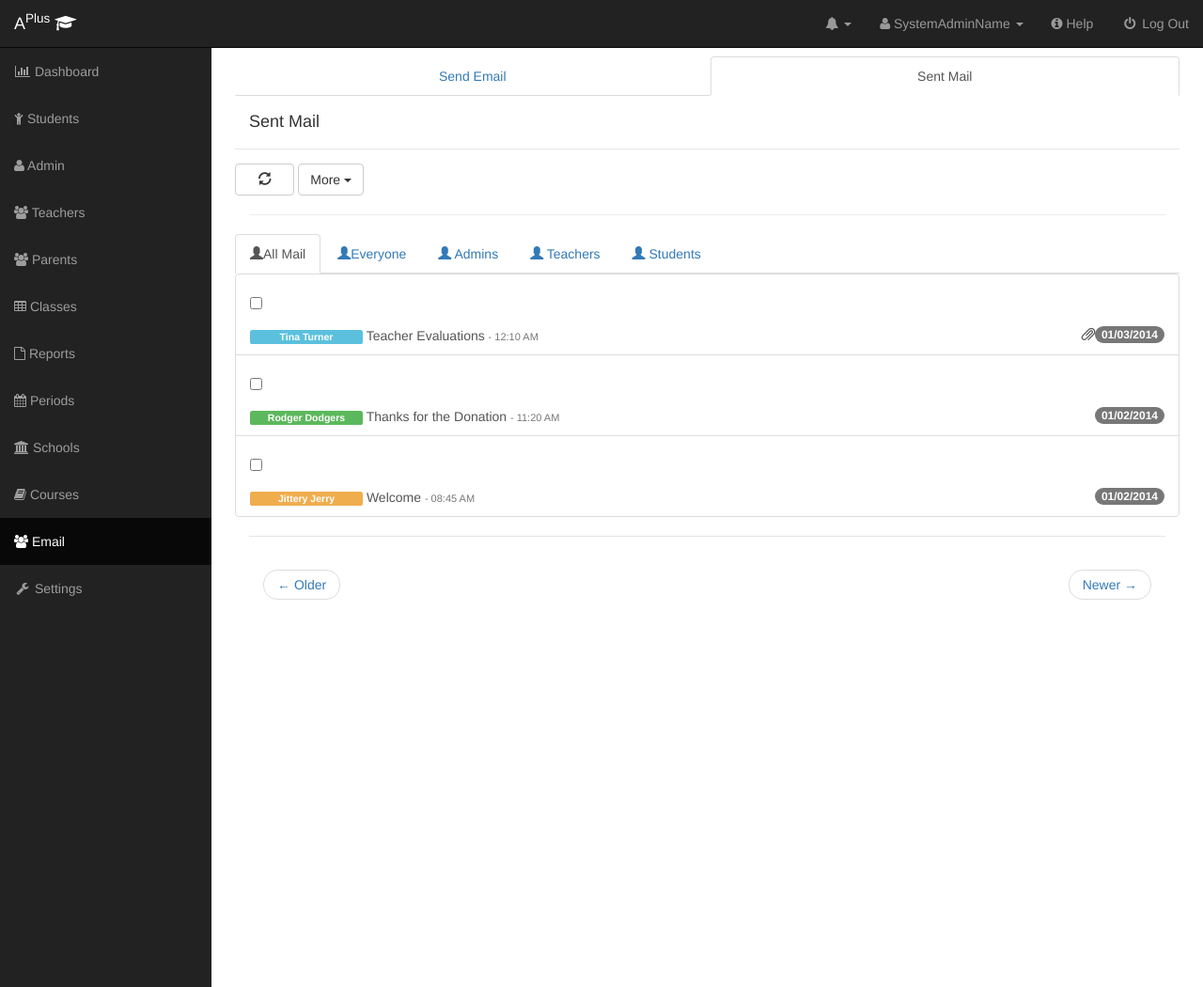
After one commit to HenryLoo/cpsc319, a Django app: template aplus/templates/messages/sent_mail.html in a window 1280 px wide. The commit adds this page. Shown: the whole page at 94% size. Run offline with Django 3.2, Linux system fonts and the light colour scheme; the template is opened without the code that fills it, so the values that code supplies are empty.

Commit message:
working on email template

```diff
--- /dev/null
+++ b/aplus/templates/messages/sent_mail.html
@@ -0,0 +1,157 @@
+{% extends 'basetemplate.html' %}
+
+{% block menu %}
+                <ul class="nav navbar-nav side-nav">
+                    <li >
+                        <a href="{% url 'statistics_page' %}"><i class="fa fa-fw fa-bar-chart"></i>  Dashboard</a>
+                    </li>
+                    <li>
+                        <a href="#"><i class="fa fa-child"></i>  Students</a>
+                    </li>
+                    <li>
+                        <a href="#"><i class="fa fa-user"></i>  Admin</a>
+                    </li>
+                    <li>
+                        <a href="#"><i class="fa fa-users"></i>  Teachers</a>
+                    </li>
+                    <li>
+                        <a href="#"><i class="fa fa-users"></i>  Parents</a>
+                    </li>
+                    <li>
+                        <a href="#"><i class="fa fa-table"></i>  Classes</a>
+                    </li>
+                    <li>
+                        <a href="#"><i class="fa fa-file-o"></i>  Reports</a>
+                    </li>
+                    <li>
+                        <a href="#"><i class="fa fa-calendar"></i>  Periods</a>
+                    </li>
+                    <li>
+                        <a href="#"><i class="fa fa-university"></i>  Schools</a>
+                    </li>
+                    <li>
+                        <a href="#"><i class="fa fa-book"></i>  Courses</a>
+                    </li>
+                    <li class="active">
+                        <a href="{% url 'send_email' %}"><i class="fa fa-users"></i>  Email</a>
+                    </li>
+                    <li>
+                        <a href="#"><i class="fa fa-fw fa-wrench"></i> Settings</a>
+                    </li>
+                </ul>
+{% endblock %}
+
+{% block body %}
+<ul class="nav nav-tabs nav-justified">
+  <li role="presentation"><a href="{% url 'send_email' %}">Send Email</a></li>
+  <li role="presentation" class="active"><a href="{% url 'sent_mail' %}">Sent Mail</a></li>
+ </li>
+</ul>
+<div class="modal-header">
+        <h4 class="modal-title">Sent Mail</h4>
+      </div>
+<div class="modal-body">
+    <div class="row">
+            <!-- Split button -->
+            <button type="button" class="btn btn-default" data-toggle="tooltip" title="Refresh">
+                &nbsp;&nbsp;&nbsp;<span class="glyphicon glyphicon-refresh"></span>&nbsp;&nbsp;&nbsp;</button>
+            <!-- Single button -->
+            <div class="btn-group">
+                <button type="button" class="btn btn-default dropdown-toggle" data-toggle="dropdown">
+                    More <span class="caret"></span>
+                </button>
+                <ul class="dropdown-menu" role="menu">
+                    <li><a href="#">Mark all as read</a></li>
+                </ul>
+        </div>
+    </div>
+    <hr>
+    <div class="row">
+                <!-- Nav tabs -->
+            <ul class="nav nav-tabs">
+                <li class="active"><a href="#home" data-toggle="tab"><span class="glyphicon glyphicon-user">
+                </span>All Mail</a></li>
+                <li><a href="#Everyone" data-toggle="tab"><span class="glyphicon glyphicon-user">
+                </span>Everyone</a></li>
+                <li><a href="#Admins" data-toggle="tab"><span class="glyphicon glyphicon-user"></span>
+                    Admins</a></li>
+                <li><a href="#Teachers" data-toggle="tab"><span class="glyphicon glyphicon-user"></span>
+                    Teachers</a></li>
+                <li><a href="#Students" data-toggle="tab"><span class="glyphicon glyphicon-user"></span>
+                    Students</a></li>
+            </ul>
+            <!-- Tab panes -->
+            <div class="tab-content">
+                <div class="tab-pane fade in active" id="home">
+                    <div class="list-group">
+                        <a href="#" class="list-group-item">
+                            <div class="checkbox">
+                                <label>
+                                    <input type="checkbox">
+                                </label>
+                                </div>
+                            <span class="name label label-info" style="min-width: 120px;
+                                display: inline-block;">Tina Turner</span> <span class="">Teacher Evaluations</span>
+                            <span class="text-muted" style="font-size: 11px;">- 12:10 AM</span> <span class="badge">01/03/2014</span> <span class="pull-right"><span class="glyphicon glyphicon-paperclip">
+                            </span></span></a><a href="#" class="list-group-item">
+                                <div class="checkbox">
+                                    <label>
+                                        <input type="checkbox">
+                                    </label>
+                                </div>
+                                <span class="name  label label-success" style="min-width: 120px;
+                                    display: inline-block;">Rodger Dodgers</span> <span class="">Thanks for the Donation</span>
+                                <span class="text-muted" style="font-size: 11px;">- 11:20 AM</span> <span class="badge">01/02/2014</span> <span class="pull-right"></span></a><a href="#" class="list-group-item read">
+                                        <div class="checkbox">
+                                            <label>
+                                                <input type="checkbox">
+                                            </label>
+                                        </div>
+                                        <span class="name  label label-warning" style="min-width: 120px;
+                                            display: inline-block;">Jittery Jerry</span> <span class="">Welcome</span>
+                                        <span class="text-muted" style="font-size: 11px;">- 08:45 AM</span> <span class="badge">01/02/2014</span> <span class="pull-right">
+                                </span>
+                            </a>
+                    </div>
+                </div>
+                <div class="tab-pane fade in" id="Everyone">
+                    <div class="list-group">
+                        <div class="list-group-item">
+                            <span class="text-center">Mail that has been sent to all users of the system as a group.</span>
+                        </div>
+                    </div>
+                </div>
+                <div class="tab-pane fade in" id="Admins">
+                    <div class="list-group">
+                        <div class="list-group-item">
+                            <span class="text-center">Mail that has been sent to all admins of the system as a group.</span>
+                        </div>
+                    </div>
+                </div>
+                <div class="tab-pane fade in" id="Teachers">
+                    <div class="list-group">
+                        <div class="list-group-item">
+                            <span class="text-center">Mail that has been sent to all teachers of the system as a group.</span>
+                        </div>
+                    </div>
+                </div>
+                <div class="tab-pane fade in" id="Students">
+                    <div class="list-group">
+                        <div class="list-group-item">
+                            <span class="text-center">Mail that has been sent to all students of the system as a group.</span>
+                        </div>
+                    </div>
+                </div>
+        </div>
+    </div>
+<div class="modal-footer">
+<nav>
+  <ul class="pager">
+    <li class="previous"><a href="#"><span aria-hidden="true">&larr;</span> Older</a></li>
+    <li class="next"><a href="#">Newer <span aria-hidden="true">&rarr;</span></a></li>
+  </ul>
+</nav>
+</div>
+
+
+{% endblock %}
--- a/aplus/urls.py
+++ b/aplus/urls.py
@@ -24,6 +24,7 @@ urlpatterns = patterns('',
     #url(r'^messages/','messages.views.send_email',name='send_email'),
 
     url(r'^messages/','messages.views.send_email',name='send_email'),
+    url(r'^sent_messages/','messages.views.sent_mail',name='sent_mail')
 )
 
 urlpatterns += patterns('',
--- a/messages/views.py
+++ b/messages/views.py
@@ -35,3 +35,6 @@ def send_email(request):
     return render(request, 'messages/messages_page.html', {
         'form': form,
     })
+
+def sent_mail(request):
+    return render(request, 'messages/sent_mail.html')
```
Also changed, not shown: aplus/templates/messages/messages_page.html (+37 -24 lines).
